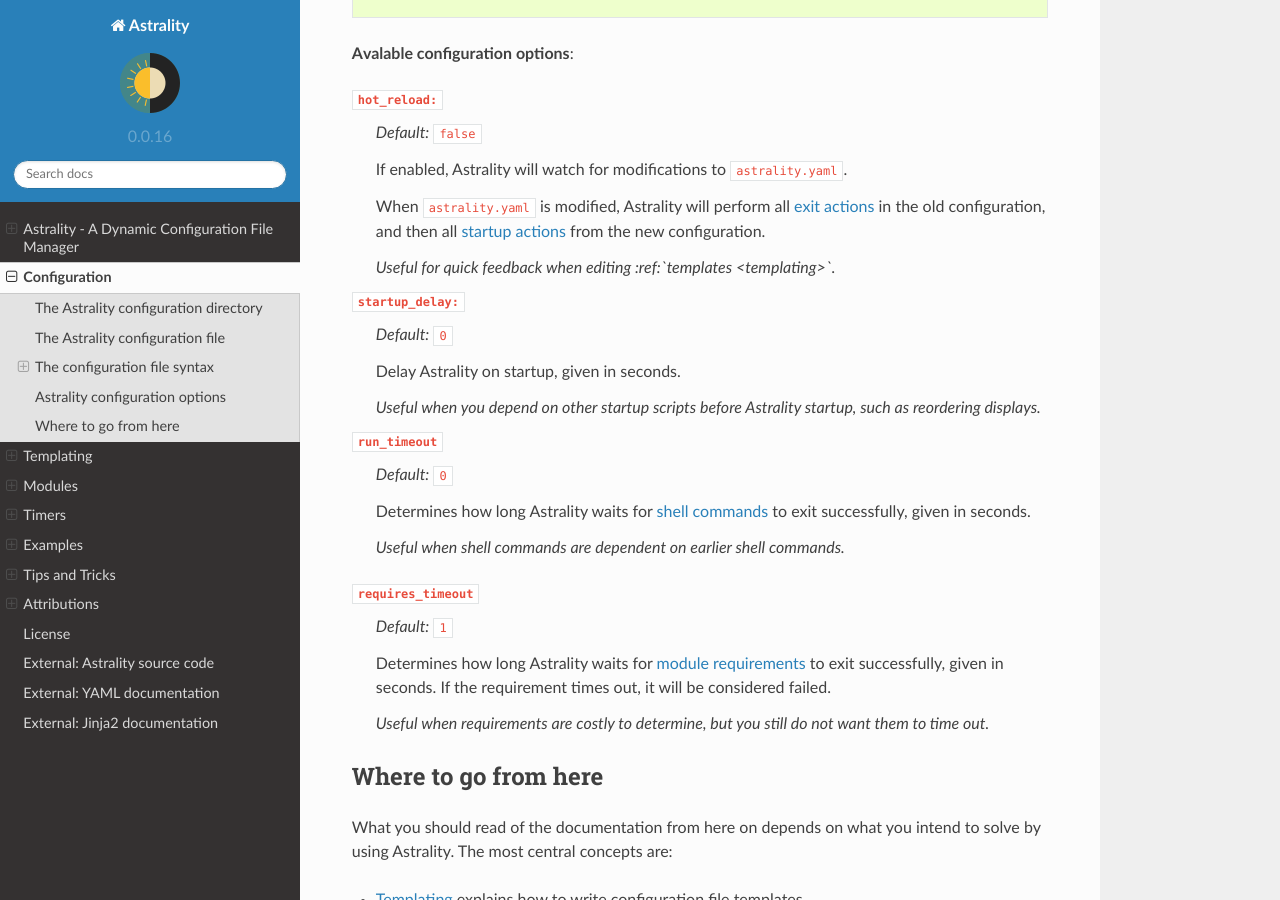
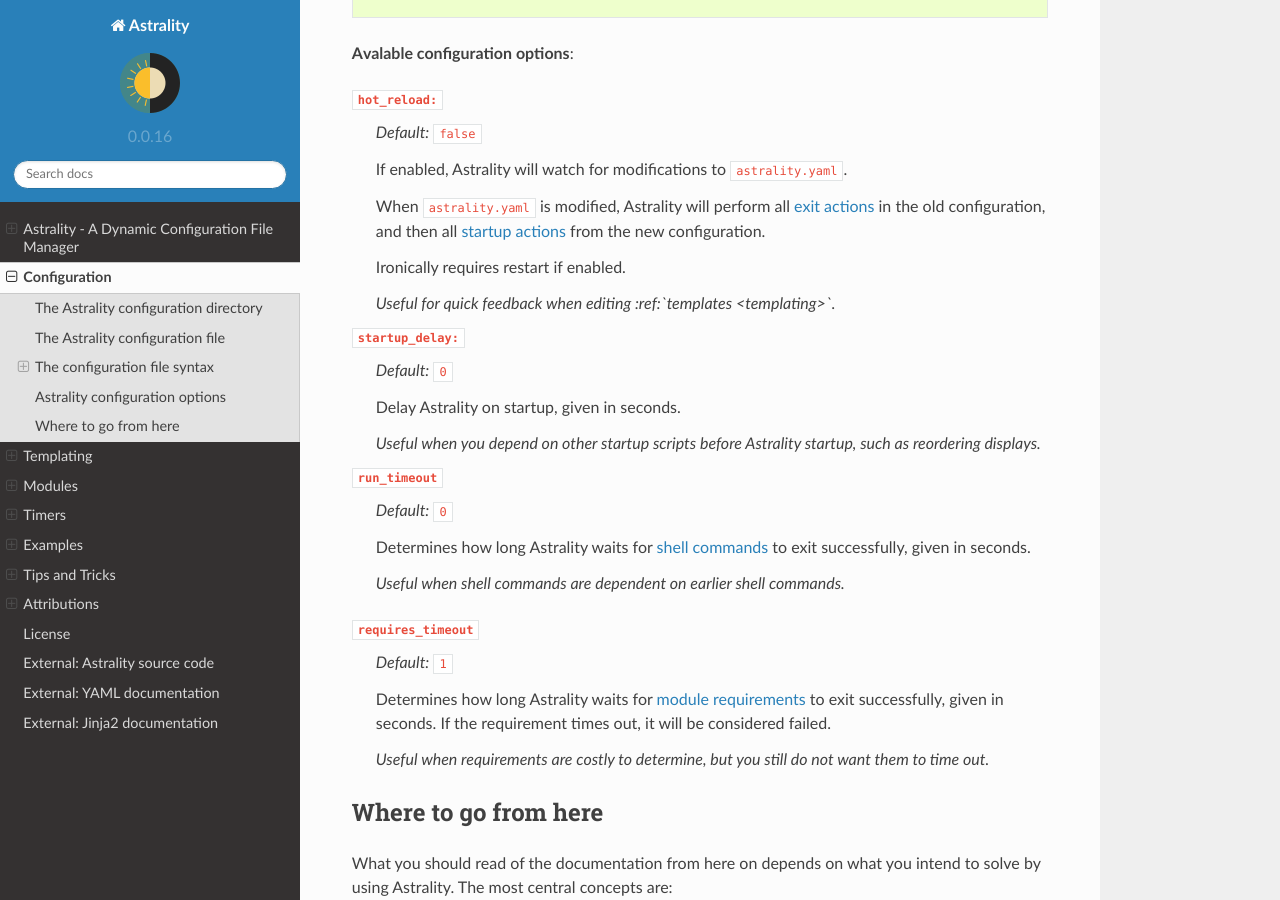
Before and after one commit to JakobGM/astrality, a Sphinx documentation site: the page built from docs/configuration.rst, in a window 1280 px wide and 900 px high, scrolled down 2360 px. Built offline with Sphinx 7.4.7 and the Read the Docs theme 2.0.0, drawn with Linux system fonts in a browser that asks for light colours.

Commit message:
Document that hot_reload requires restart

```diff
--- a/docs/configuration.rst
+++ b/docs/configuration.rst
@@ -108,6 +108,8 @@ Global Astrality configuration options are specified in ``astrality.yaml`` withi
 
     When ``astrality.yaml`` is modified, Astrality will perform all :ref:`exit actions <module_events_on_exit>` in the old configuration, and then all :ref:`startup actions <module_events_on_startup>` from the new configuration.
 
+    Ironically requires restart if enabled.
+
     *Useful for quick feedback when editing :ref:`templates <templating>`.*
 
 ``startup_delay:``
```
Also changed, not shown: 2 other files.
